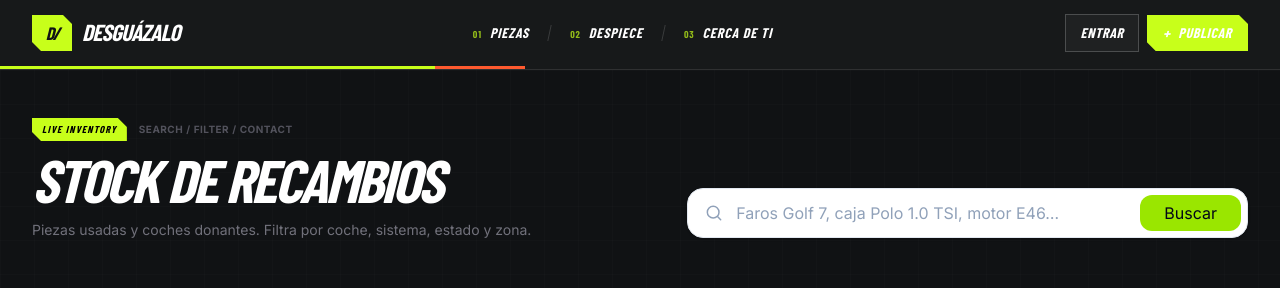
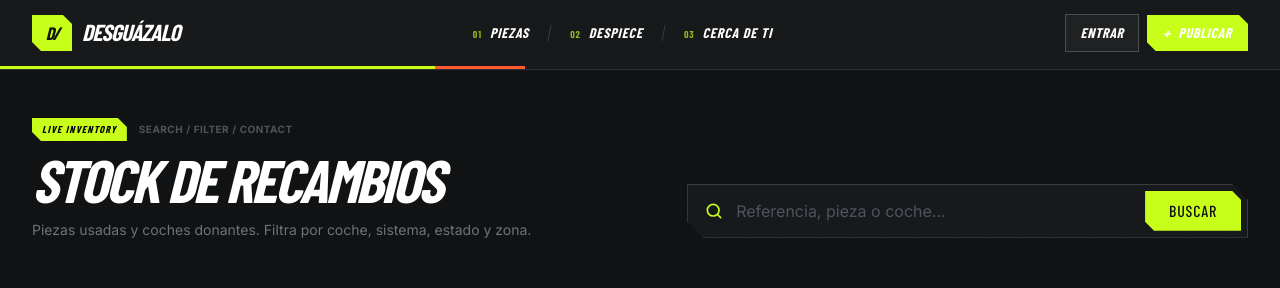
Before and after one commit to alexxarmaas/Proyectos, a Next.js app in the folder DESGUAZALO/: page /marketplace in a window 1280 px wide. Shown: the top 288 px of the page. Built offline with nearby package versions, Linux system fonts and the light colour scheme; no server answers; the database is empty; a web font is replaced by a local one.

Commit message:
Make marketplace search match the racing system

```diff
--- a/DESGUAZALO/components/SearchBar.tsx
+++ b/DESGUAZALO/components/SearchBar.tsx
@@ -1,20 +1,20 @@
 export function SearchBar({ defaultValue = "", compact = false }: { defaultValue?: string; compact?: boolean }) {
   return (
-    <form action="/marketplace" className={`flex w-full items-stretch overflow-hidden rounded-2xl border border-slate-200 bg-white shadow-sm ${compact ? "max-w-3xl" : "max-w-4xl"}`}>
+    <form action="/marketplace" className={`race-cut flex w-full items-stretch overflow-hidden border border-white/15 bg-[#171a1c] shadow-[6px_6px_0_rgba(0,0,0,.28)] ${compact ? "max-w-3xl" : "max-w-4xl"}`}>
       <div className="flex min-w-0 flex-1 items-center gap-3 px-4">
-        <svg viewBox="0 0 24 24" className="h-5 w-5 shrink-0 text-slate-400" fill="none" stroke="currentColor" strokeWidth="1.8" strokeLinecap="round" aria-hidden="true">
+        <svg viewBox="0 0 24 24" className="h-5 w-5 shrink-0 text-[#c8ff1a]" fill="none" stroke="currentColor" strokeWidth="2" strokeLinecap="round" aria-hidden="true">
           <circle cx="11" cy="11" r="7" />
           <path d="m20 20-3.5-3.5" />
         </svg>
         <input
           name="q"
           defaultValue={defaultValue}
-          placeholder="Faros Golf 7, caja Polo 1.0 TSI, motor E46…"
+          placeholder="Referencia, pieza o coche…"
           aria-label="Buscar piezas"
-          className={`min-w-0 flex-1 border-0 bg-transparent text-slate-900 outline-none placeholder:text-slate-400 ${compact ? "py-3 text-sm" : "py-4 text-sm sm:text-base"}`}
+          className={`min-w-0 flex-1 border-0 bg-transparent font-semibold text-white outline-none placeholder:text-zinc-600 ${compact ? "py-3.5 text-sm" : "py-4 text-sm sm:text-base"}`}
         />
       </div>
-      <button className="m-1.5 rounded-xl bg-lime-400 px-5 text-sm font-bold text-slate-950 transition hover:bg-lime-300 sm:px-6" type="submit">Buscar</button>
+      <button className="m-1.5 race-cut-sm bg-[#c8ff1a] px-5 font-racing text-sm font-black uppercase italic tracking-[.05em] text-[#101214] transition hover:bg-[#dcff6f] sm:px-6" type="submit">Buscar</button>
     </form>
   );
 }
```
